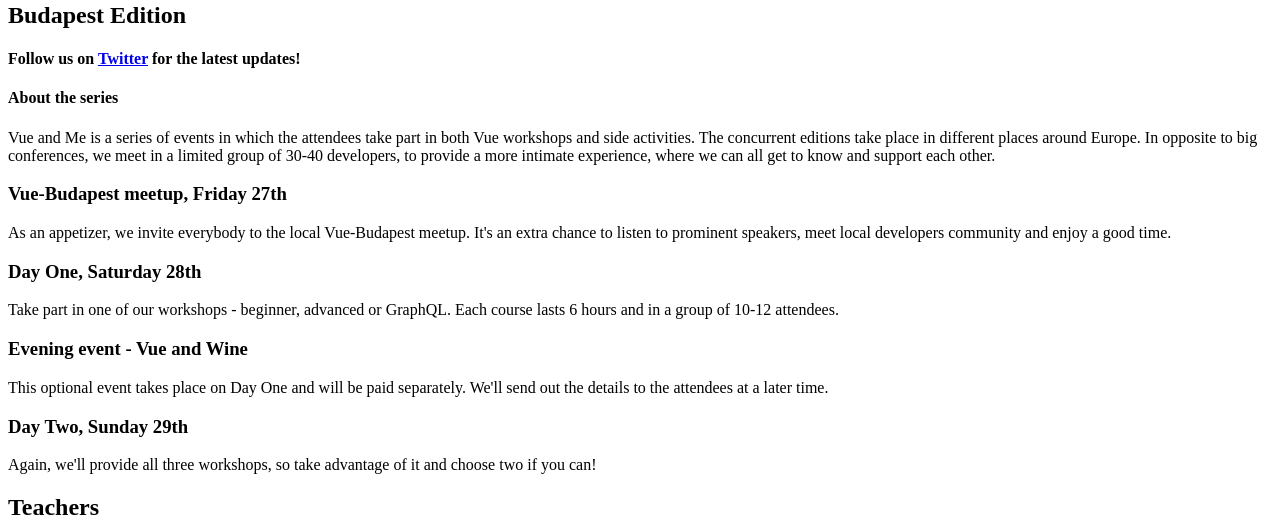
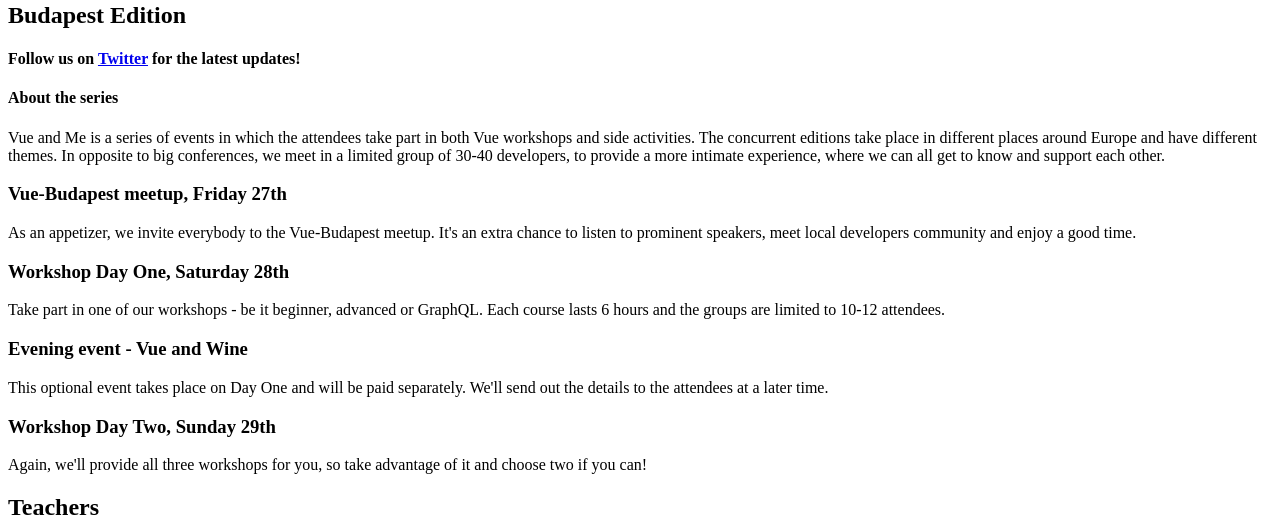
Before and after one commit to vueandme/vueandwine-website, a Nuxt app: page / in a window 1280 px wide. Shown: the part 2920-3444 px from the top of the page. Built offline with nearby package versions, Linux system fonts and the light colour scheme; what vue-awesome-countdown would draw is missing.

Commit message:
Random copy fixes

```diff
--- a/pages/index.vue
+++ b/pages/index.vue
@@ -44,8 +44,8 @@
               Team members.
             </p>
             <p>
-              For our first event, we have beginner, advanced and GraphQL
-              workshops.
+              On our first event, we have beginner, advanced and GraphQL
+              workshops for you to choose from.
             </p>
           </template>
           <template #img>
@@ -94,23 +94,26 @@
             <p class="pb-4">
               Vue and Me is a series of events in which the attendees take part
               in both Vue workshops and side activities. The concurrent editions
-              take place in different places around Europe. In opposite to big
-              conferences, we meet in a limited group of 30-40 developers, to
-              provide a more intimate experience, where we can all get to know
-              and support each other.
+              take place in different places around Europe and have different
+              themes. In opposite to big conferences, we meet in a limited group
+              of 30-40 developers, to provide a more intimate experience, where
+              we can all get to know and support each other.
             </p>
             <h3 class="font-bold pb-4 text-xl">
               Vue-Budapest meetup, Friday 27th
             </h3>
             <p class="pb-4">
-              As an appetizer, we invite everybody to the local Vue-Budapest
-              meetup. It's an extra chance to listen to prominent speakers, meet
-              local developers community and enjoy a good time.
+              As an appetizer, we invite everybody to the Vue-Budapest meetup.
+              It's an extra chance to listen to prominent speakers, meet local
+              developers community and enjoy a good time.
             </p>
-            <h3 class="font-bold pb-4 text-xl">Day One, Saturday 28th</h3>
+            <h3 class="font-bold pb-4 text-xl">
+              Workshop Day One, Saturday 28th
+            </h3>
             <p class="pb-4">
-              Take part in one of our workshops - beginner, advanced or GraphQL.
-              Each course lasts 6 hours and in a group of 10-12 attendees.
+              Take part in one of our workshops - be it beginner, advanced or
+              GraphQL. Each course lasts 6 hours and the groups are limited to
+              10-12 attendees.
             </p>
             <h3 class="font-bold pb-4 text-xl">Evening event - Vue and Wine</h3>
             <p class="pb-4">
@@ -118,10 +121,12 @@
               separately. We'll send out the details to the attendees at a later
               time.
             </p>
-            <h3 class="font-bold pb-4 text-xl">Day Two, Sunday 29th</h3>
+            <h3 class="font-bold pb-4 text-xl">
+              Workshop Day Two, Sunday 29th
+            </h3>
             <p class="pb-4">
-              Again, we'll provide all three workshops, so take advantage of it
-              and choose two if you can!
+              Again, we'll provide all three workshops for you, so take
+              advantage of it and choose two if you can!
             </p>
           </template>
         </SectionContent>
@@ -258,6 +263,75 @@
 
         <SectionContent>
           <template #title>
+            Gusto: My first Vue.js application
+          </template>
+          <template #default>
+            <p class="pb-4 font-bold">Saturday or Sunday, 6h, 150 euro</p>
+            <p class="pb-4">
+              Planning to take your first steps into Vue.js world? Gusto
+              explains all the necessary steps to write a Single Page
+              Application, touching not only core Vue features but also some of
+              the most important pieces of the ecosystem around it.
+            </p>
+            <span class="block py-2 font-bold">We'll learn:</span>
+            <ul class="list-disc pl-4">
+              <li>How to use common Vue.js API features</li>
+              <li>How to create a SPA with Vue CLI and Vue Router</li>
+              <li>How to manage the application state with Vuex</li>
+              <li>How to communicate with the server using Axios</li>
+              <li>
+                A selection of typical frontend tasks - authentication,
+                validation, internalization
+              </li>
+              <li>Best practices, conventions and common gotchas</li>
+            </ul>
+          </template>
+          <template #img>
+            <img
+              src="~assets/images/undraw_business_analytics_l92d.svg"
+              alt="business analytics"
+            />
+          </template>
+        </SectionContent>
+
+        <SectionContent reverse>
+          <template #title>
+            Nicolò: Advanced components composition and testing
+          </template>
+          <template #default>
+            <p class="pb-4 font-bold">Saturday or Sunday, 6h, 150 euro</p>
+            <p class="pb-4">
+              There's much more to writing the components than initially meets
+              the eye. Nicolò takes us on a trip around more advanced features
+              and tricks that we can take advantage of.
+            </p>
+            <span class="block py-2 font-bold">We'll learn:</span>
+            <ul class="list-disc pl-4">
+              <li>
+                Different ways of component composition: scoped slots, higher
+                order components, mixins and more.
+              </li>
+              <li>
+                How to take advantage of the new function API
+              </li>
+              <li>
+                How and when to use render functions, functional components,
+                portals or fragments
+              </li>
+              <li>Best practices regarding components composition</li>
+              <li>How to efficently test our components</li>
+            </ul>
+          </template>
+          <template #img>
+            <img
+              src="~assets/images/undraw_deliveries_131a.svg"
+              alt="package and deliveries"
+            />
+          </template>
+        </SectionContent>
+
+        <SectionContent>
+          <template #title>
             Natalia: GraphQL with Vue-Apollo
           </template>
           <template #default>
@@ -285,75 +359,6 @@
             <img
               src="~assets/images/undraw_setup_wizard_r6mr.svg"
               alt="setup wizard"
-            />
-          </template>
-        </SectionContent>
-
-        <SectionContent reverse>
-          <template #title>
-            Nicolò: Advanced components composition and testing
-          </template>
-          <template #default>
-            <p class="pb-4 font-bold">Saturday or Sunday, 6h, 150 euro</p>
-            <p class="pb-4">
-              There's much more to writing the components than initially meets
-              the eye. Nicolò takes us on a trip around more advanced features
-              and tricks that we can take advantage of.
-            </p>
-            <span class="block py-2 font-bold">We'll learn:</span>
-            <ul class="list-disc pl-4">
-              <li>
-                Different ways to compose the components: scoped slots, higher
-                order components, mixins etc
-              </li>
-              <li>
-                How to take advantage of the new function API
-              </li>
-              <li>
-                How and when to use render functions, functional components,
-                portals or fragments
-              </li>
-              <li>Best practices regarding components composition</li>
-              <li>How to test efficently our components</li>
-            </ul>
-          </template>
-          <template #img>
-            <img
-              src="~assets/images/undraw_deliveries_131a.svg"
-              alt="package and deliveries"
-            />
-          </template>
-        </SectionContent>
-
-        <SectionContent>
-          <template #title>
-            Gusto: My first Vue.js application
-          </template>
-          <template #default>
-            <p class="pb-4 font-bold">Saturday or Sunday, 6h, 150 euro</p>
-            <p class="pb-4">
-              Planning to take your first steps into Vue.js world? Gusto
-              explains all the necessary steps to write a Single Page
-              Application, touching not only core Vue features but also some of
-              the most important pieces of the ecosystem around it.
-            </p>
-            <span class="block py-2 font-bold">We'll learn:</span>
-            <ul class="list-disc pl-4">
-              <li>How to use common Vue.js API features</li>
-              <li>How to create a SPA with Vue CLI and Vue Router</li>
-              <li>How to manage the application state with Vuex</li>
-              <li>How to communicate with the server using Axios</li>
-              <li>
-                A selection of typical frontend tasks - authentication,
-                validation, internalization
-              </li>
-              <li>Best practices, conventions and common gotchas</li>
-            </ul>
-          </template>
-          <template #img>
-            <img
-              src="~assets/images/undraw_business_analytics_l92d.svg"
-              alt="business analytics"
             />
           </template>
         </SectionContent>
```
